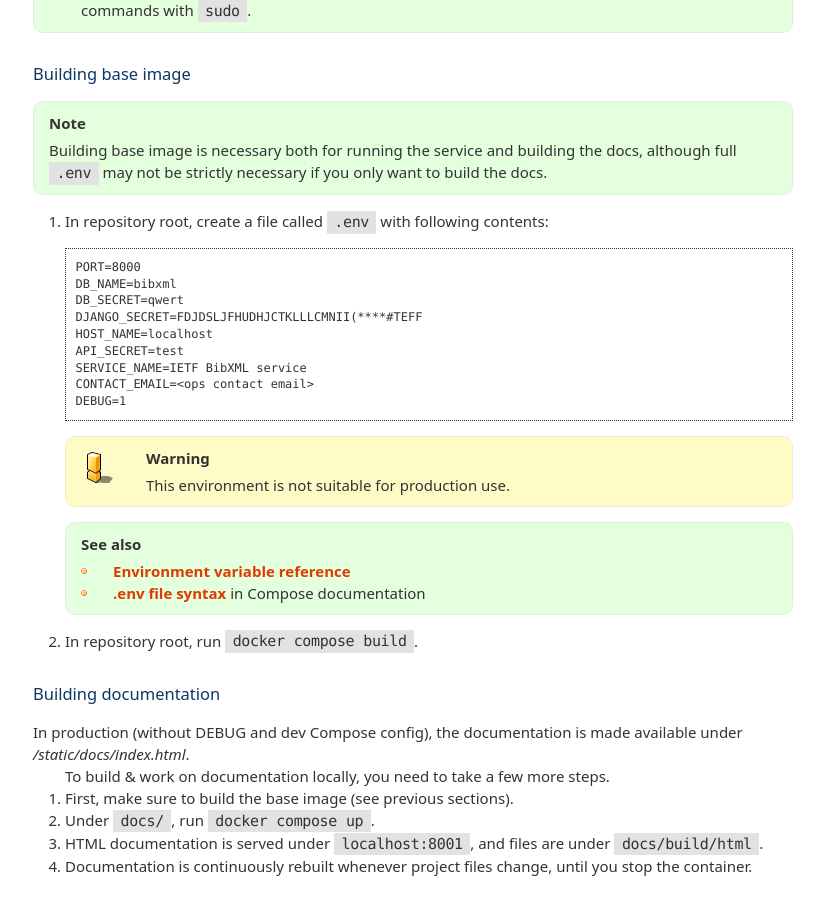
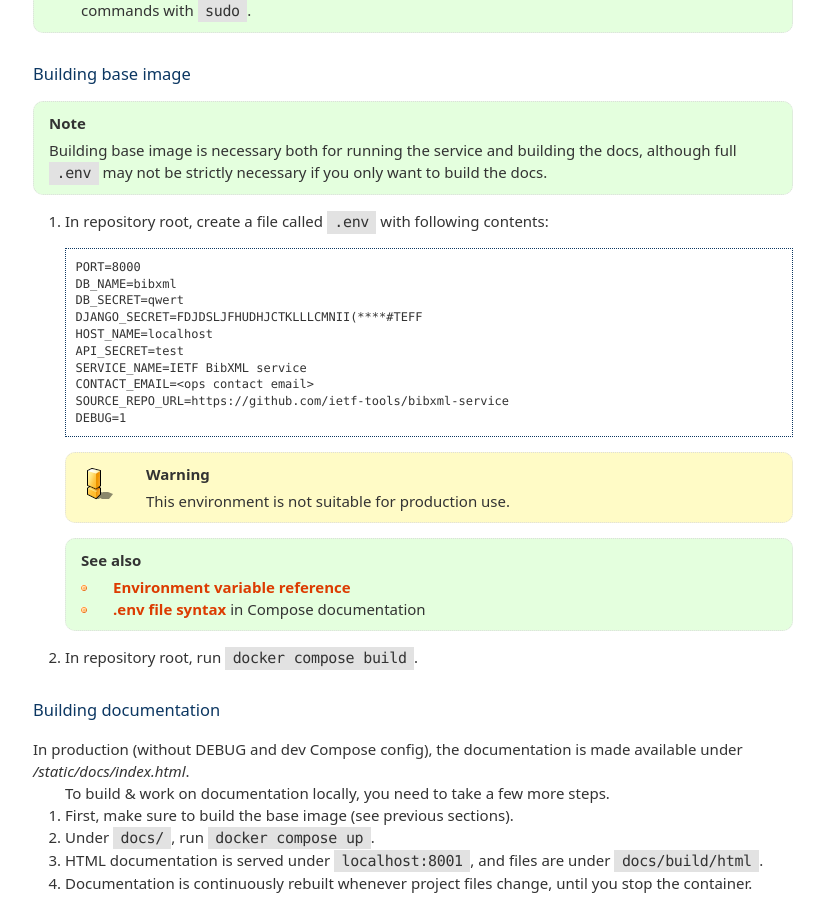
Before and after one commit to ietf-tools/bibxml-service, a Sphinx documentation site: the page built from docs/howto/develop-locally.rst, in a window 1280 px wide and 900 px high, scrolled down 1074 px. Shown: the whole window, without its empty margins (227-1051 px from the left). Built offline with Sphinx 7.4.7, drawn with Linux system fonts in a browser that asks for light colours; pages that are not in the unit, such as notebooks, are missing from menus.

Commit message:
docs: Add SOURCE_REPO_URL to .env

```diff
--- a/docs/howto/develop-locally.rst
+++ b/docs/howto/develop-locally.rst
@@ -62,6 +62,7 @@ Building base image
       API_SECRET=test
       SERVICE_NAME=IETF BibXML service
       CONTACT_EMAIL=<ops contact email>
+      SOURCE_REPO_URL=https://github.com/ietf-tools/bibxml-service
       DEBUG=1
 
    .. warning:: This environment is not suitable for production use.
```
